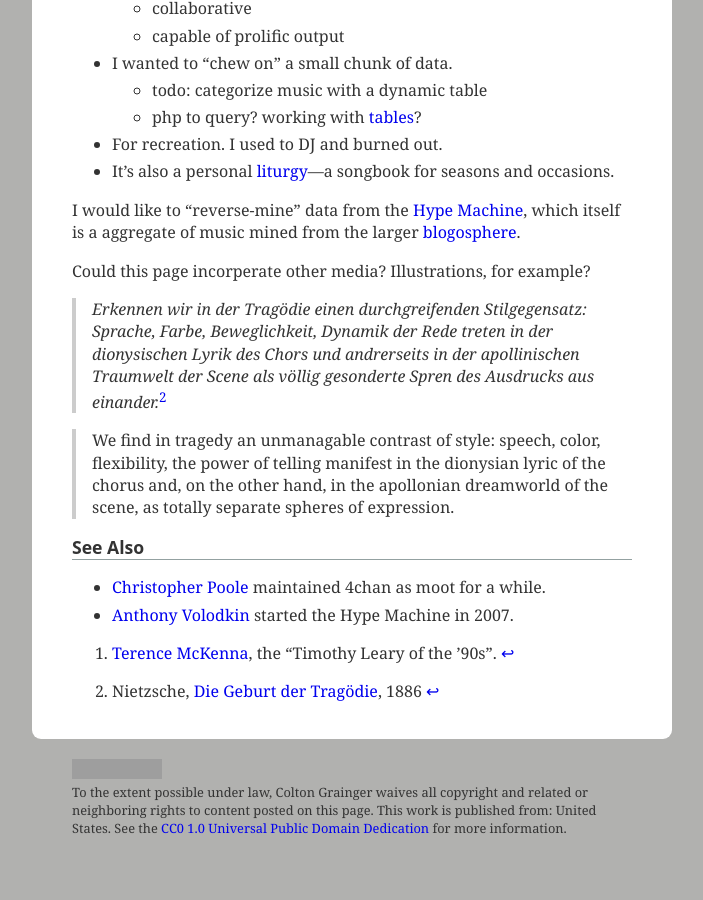
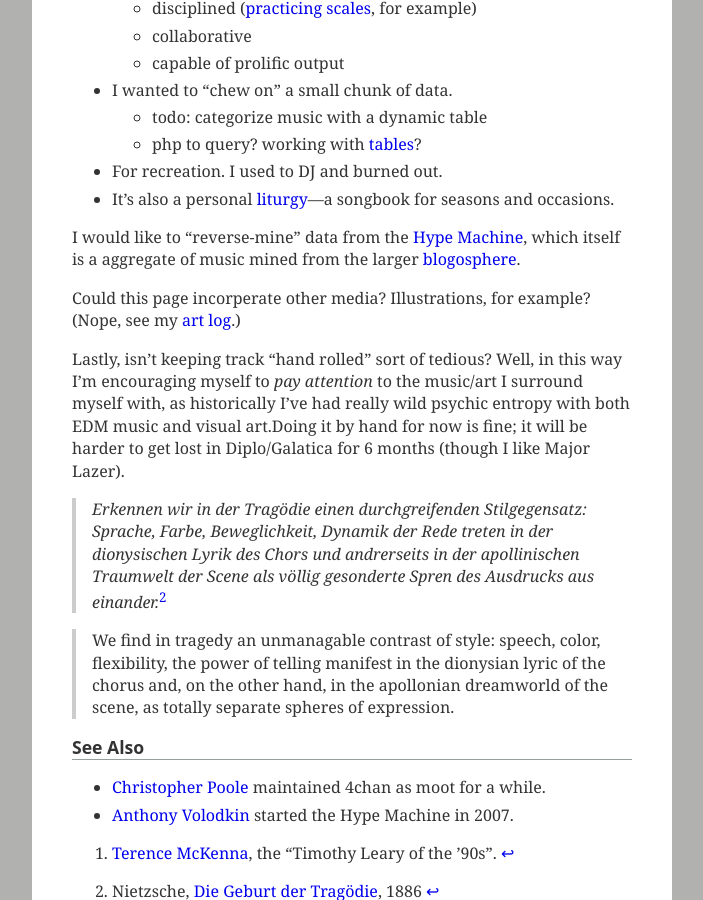
Before and after one commit to coltongrainger/blog, a Jekyll site: the page built from _posts/2017-12-14-music-log.md, in a window 1280 px wide and 900 px high, scrolled down 8082 px. Shown: the whole window, without its empty margins (288-991 px from the left). Built offline with Jekyll 4.4.1, drawn with Linux system fonts in a browser that asks for light colours; our own code applies the rules of GitHub Pages for plain Markdown files; grey boxes are pictures that could not be loaded.

Commit message:
add art log. Talk about hand-rolling it for now.

```diff
--- a/_posts/2017-12-14-music-log.md
+++ b/_posts/2017-12-14-music-log.md
@@ -306,7 +307,9 @@
 
 I would like to "reverse-mine" data from the [Hype Machine](https://en.wikipedia.org/wiki/Hype_Machine), which itself is a aggregate of music mined from the larger [blogosphere](https://en.wikipedia.org/wiki/Blogosphere).
 
-Could this page incorperate other media? Illustrations, for example?
+Could this page incorperate other media? Illustrations, for example? (Nope, see my [art log](/art-log).)
+
+Lastly, isn't keeping track "hand rolled" sort of tedious? Well, in this way I'm encouraging myself to *pay attention* to the music/art I surround myself with, as historically I've had really wild psychic entropy with both EDM music and visual art.Doing it by hand for now is fine; it will be harder to get lost in Diplo/Galatica for 6 months (though I like Major Lazer).
 
 > *Erkennen wir in der Tragödie einen durchgreifenden Stilgegensatz:
 > Sprache, Farbe, Beweglichkeit, Dynamik der Rede treten
```
Also changed, not shown: other parts of _posts/2017-12-14-music-log.md (+1 -0 lines).
